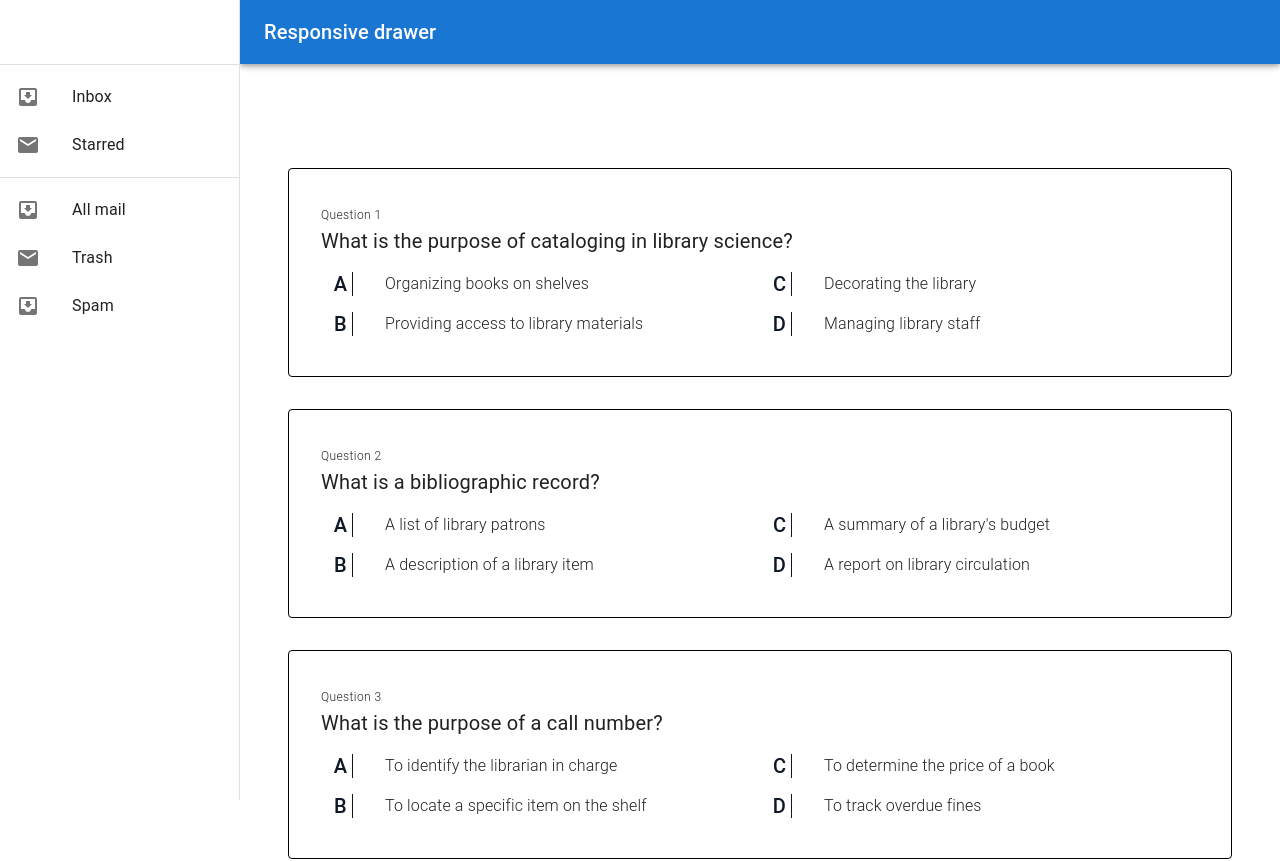
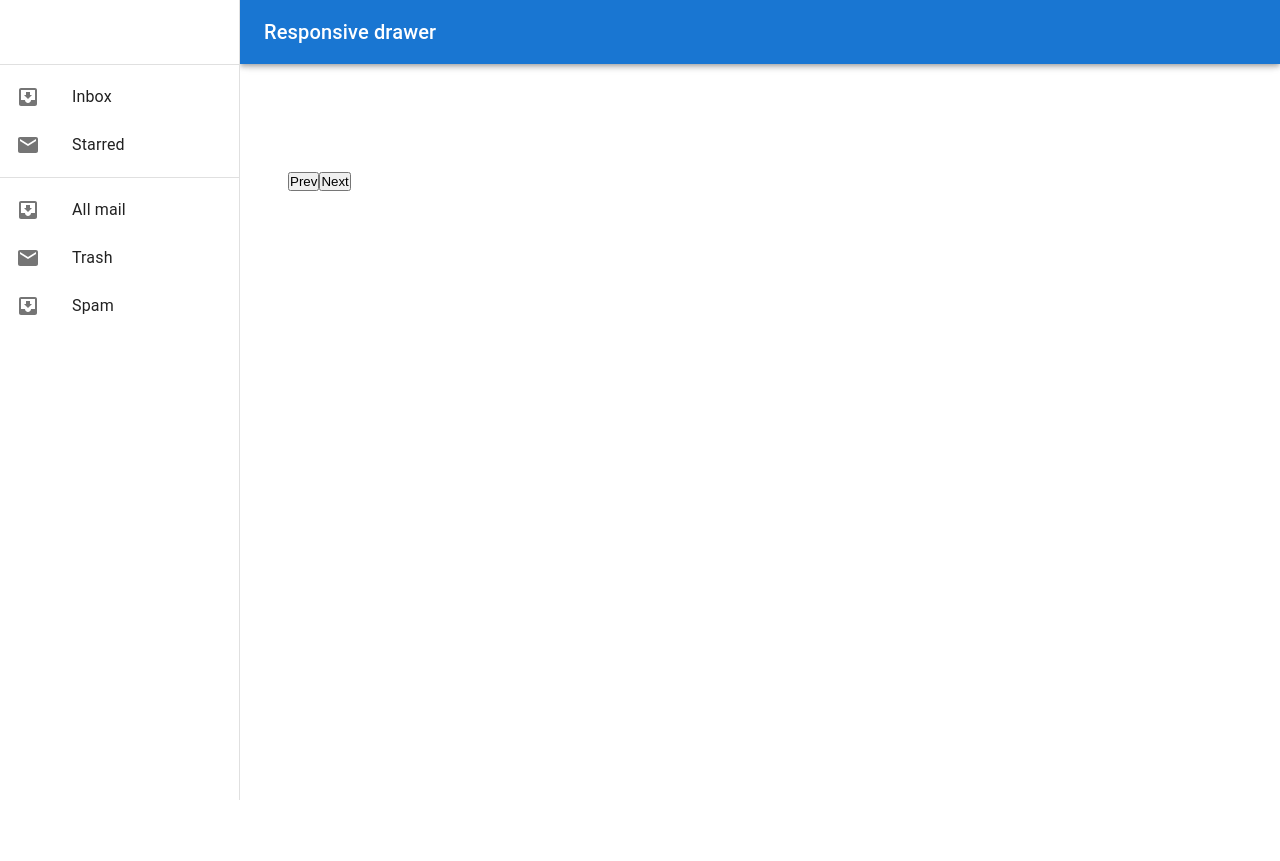
Before and after one commit to unkabogaton/next-mock-exam, a Next.js app: page /exam in a window 1280 px wide. Shown: the top 861 px of the page. Built offline with nearby package versions, Linux system fonts and the light colour scheme.

Commit message:
add search params

```diff
--- a/src/context/questions/store.js
+++ b/src/context/questions/store.js
@@ -61,12 +61,9 @@ const questionsReducer = (state, action) => {
 const QuestionsProvider = ({ children }) => {
   const [state, dispatch] = useReducer(questionsReducer, initialState);
   const numberOfQuestions = state.questions.length;
-
-  state.randomIndexes = generateIndexes(numberOfQuestions, [1]);
+  state.randomIndexes = generateIndexes(numberOfQuestions, []);
   state.answers = Array.from({ length: numberOfQuestions }).fill(false);
   state.points = Array.from({ length: numberOfQuestions }).fill(0);
-
-  const page = 0;
 
   const actions = useActions(dispatch, state);
 
--- a/src/context/questions/useActions.ts
+++ b/src/context/questions/useActions.ts
@@ -35,12 +35,12 @@ const useActions = (dispatch: Function, state: stateTypes) => {
     });
   };
 
-  const addQuestions = (examId: string, category: string, page: number) => {
-    if (state.questions[page * 10]) return;
+  const addQuestions = (examId: string, category: string, pageId: number) => {
+    if (state.questions[pageId * 10]) return;
     const questions = fetchRandomQuestions(
       examId,
       category,
-      state.randomIndexes[page]
+      state.randomIndexes[pageId]
     );
     dispatch({
       type: "ADD_QUESTIONS",
--- a/src/screens/Exam/Questions.tsx
+++ b/src/screens/Exam/Questions.tsx
@@ -1,5 +1,7 @@
+import { useState } from "react";
 import QuestionCard from "./QuestionCard";
 import { useQuestions } from "@/context/questions/store";
+import { useSearchParams } from "next/navigation";
 
 interface QuestionsProps {
   itemNumber: number;
@@ -15,7 +17,18 @@ interface choicesProps {
 
 const Questions = () => {
   const { state } = useQuestions();
-  const questions: QuestionsProps[] = state.questions;
+  const searchParams = useSearchParams();
+  const pageId = Number(searchParams.get("page")) - 1;
+  const examId = searchParams.get("id");
+  const category = searchParams.get("category");
+  const noPrev = pageId == 0;
+  const noNext = pageId == state.randomIndexes.length - 1;
+  const questionsExist = state.questions[pageId * 10];
+  const pageNumber = "Math.floor(Math.floor(y/x)) + 1";
+  const questions: QuestionsProps[] = state.questions.slice(
+    Number(`${pageId}0`),
+    Number(`${pageId}9`) + 1
+  );
 
   return (
     <>
@@ -26,6 +39,8 @@ const Questions = () => {
           questionId={index}
         ></QuestionCard>
       ))}
+      <button disabled={noPrev}>Prev</button>
+      <button disabled={noNext}>Next</button>
     </>
   );
 };
```
